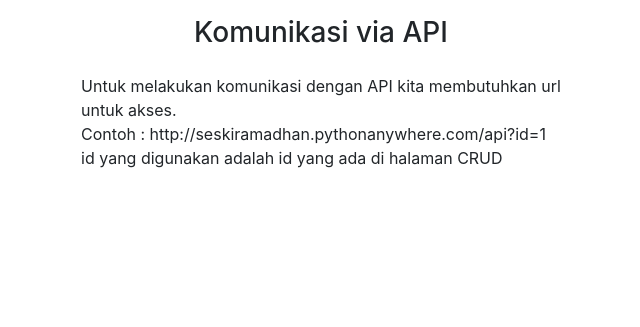
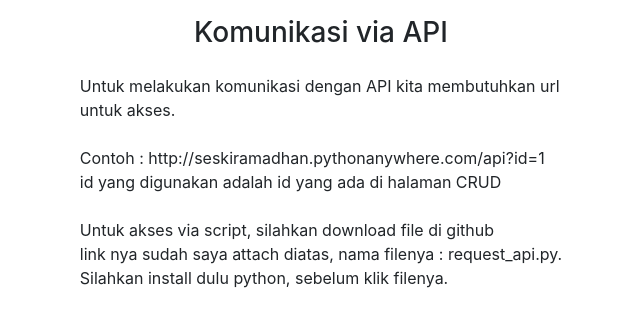
Before and after one commit to ludesdeveloper/ccna_automation, a Flask app: page /api_instruction in a window 1280 px wide. Shown: the part 56-383 px from the top of the page, without its empty margins (319-959 px from the left). Run offline with Flask 2, Linux system fonts and the light colour scheme; some libraries are stand-ins or nearby versions.

Commit message:
add line in api instruction

```diff
--- a/templates/api_instruction.html
+++ b/templates/api_instruction.html
@@ -6,9 +6,12 @@
 <div class="row d-flex justify-content-center mt-3">
     <p>
         Untuk melakukan komunikasi dengan API kita membutuhkan url<br>
-        untuk akses.<br>
+        untuk akses.<br><br>
         Contoh : http://seskiramadhan.pythonanywhere.com/api?id=1<br>
-        id yang digunakan adalah id yang ada di halaman CRUD
+        id yang digunakan adalah id yang ada di halaman CRUD<br><br>
+        Untuk akses via script, silahkan download file di github<br>
+        link nya sudah saya attach diatas, nama filenya : request_api.py.<br>
+        Silahkan install dulu python, sebelum klik filenya.
     </p>
 </div>
 {% endblock %}
```
